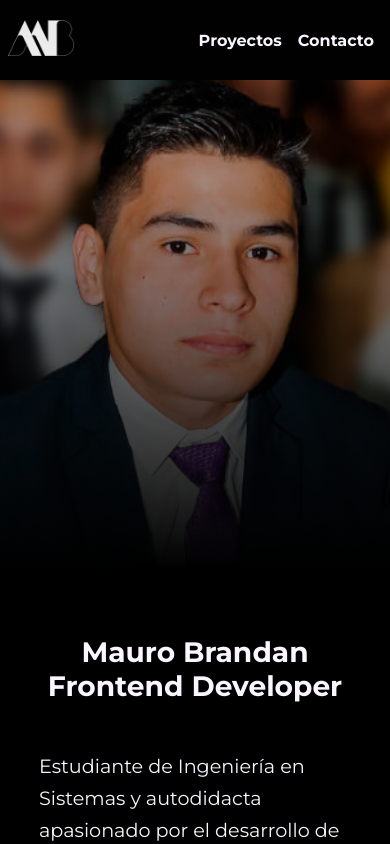
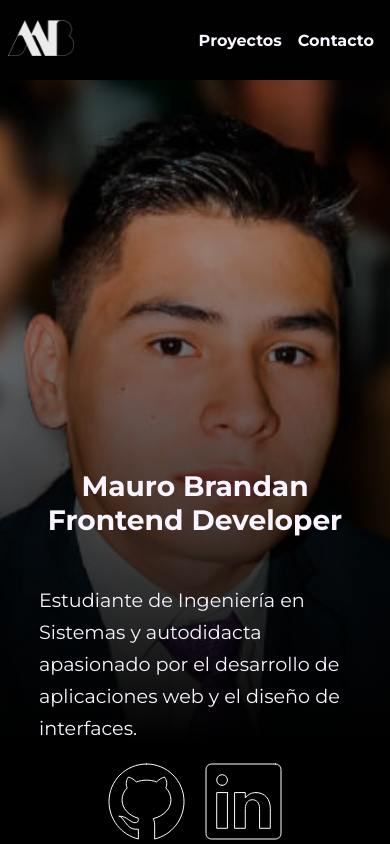
Before and after one commit to MauroBrandan/MauroBrandan.github.io, a React app: page / in a window 390 px wide. Shown: the top 844 px of the page. Built offline with nearby package versions, Linux system fonts and the light colour scheme.

Commit message:
Hero Mobile

```diff
--- a/src/assets/styles/Home.css
+++ b/src/assets/styles/Home.css
@@ -52,10 +52,6 @@
 		grid-template-columns: 88px 1fr;
 	}
 
-	.Home .Hero {
-		height: 100vh;
-	}
-
 	.Home main {
 		grid-column: 2 / 3;
 		grid-template-rows: auto;
@@ -73,21 +69,6 @@
 @media only screen and (max-width: 555px) {
 	.Home {
 		grid-template-columns: 1fr;
-	}
-
-	.Home .Hero {
-		height: 150vh;
-		background-size: 235%;
-		background-position: top;
-	}
-
-	.Home .Hero::before {
-		background: linear-gradient(
-			180deg,
-			rgba(0, 0, 0, 0) 0%,
-			rgba(0, 0, 0, 0.5) 25%,
-			rgba(0, 0, 0, 1) 45%
-		);
 	}
 
 	.Home .SectionMain:nth-child(1) {
--- a/src/components/Hero/index.js
+++ b/src/components/Hero/index.js
@@ -16,9 +16,11 @@ export default function Hero() {
 				Estudiante de Ingeniería en Sistemas y autodidacta apasionado por el
 				desarrollo de aplicaciones web y el diseño de interfaces.
 				<br />
-				Manejo las tecnologías fundamentales de la web y sus frameworks,
-				especializado en React. Además tengo conocimientos sobre diseño de base de
-				datos y tecnologías Backend, especialmente en Node.
+				<span>
+					Manejo las tecnologías fundamentales de la web y sus frameworks,
+					especializado en React. Además tengo conocimientos sobre diseño de base de
+					datos y tecnologías Backend, especialmente en Node.
+				</span>
 			</p>
 			<div className='Hero__social'>
 				<a
--- a/src/components/Hero/styles.css
+++ b/src/components/Hero/styles.css
@@ -1,7 +1,6 @@
 .Hero {
 	width: 100%;
 	height: 100%;
-
 	display: flex;
 	position: relative;
 	flex-direction: column;
@@ -59,3 +58,9 @@
 	border-radius: 8px;
 	transition: background 0.3s 0s ease-in;
 }
+
+@media only screen and (max-width: 555px) {
+	.Hero__description span {
+		display: none;
+	}
+}
```
